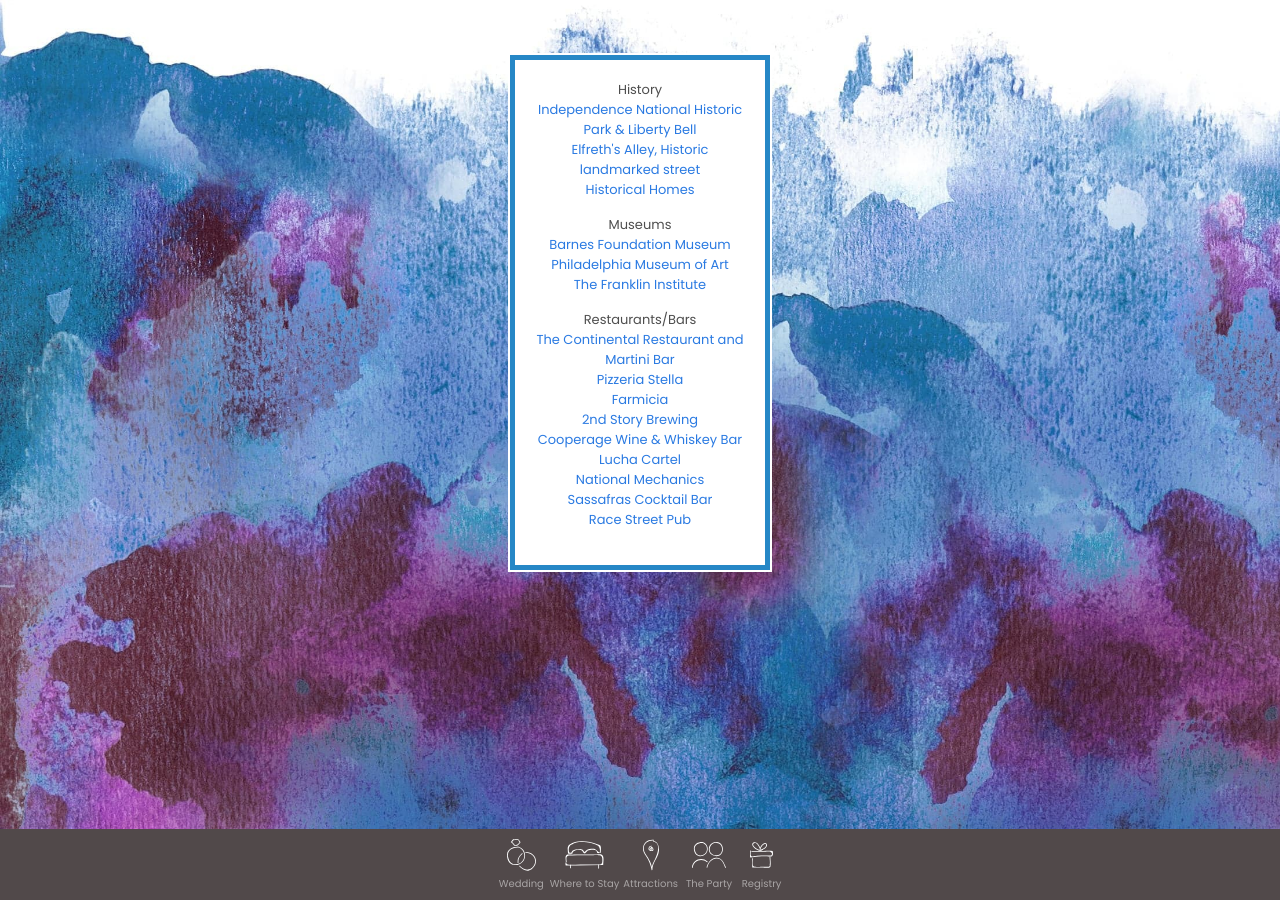
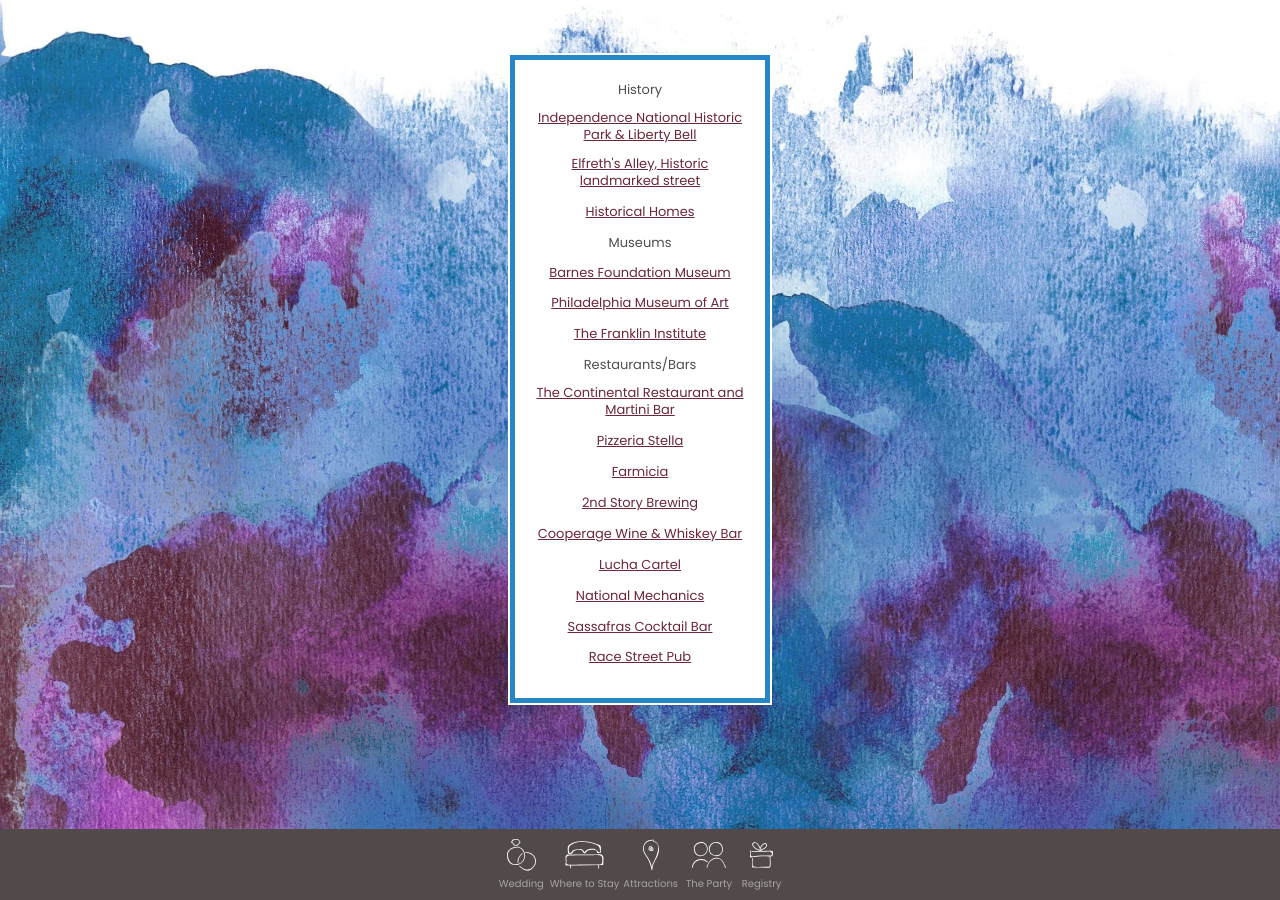
Before and after one commit to mattmotel/mattsuzy, a Jekyll site: the page built from attractions.md, in a window 1280 px wide. Built offline with Jekyll 4.4.1, drawn with Linux system fonts in a browser that asks for light colours; nearby versions of some CDN libraries.

Commit message:
link colors

```diff
--- a/_sass/_base.scss
+++ b/_sass/_base.scss
@@ -94,16 +94,3 @@
 /**
  * Links
  */
-a {
-    color: $brand-color;
-    text-decoration: none;
-
-    &:visited {
-        color: darken($brand-color, 15%);
-    }
-
-    &:hover {
-        color: $text-color;
-
-    }
-}
--- a/_sass/_layout.scss
+++ b/_sass/_layout.scss
@@ -1,11 +1,23 @@
+a {
+    color: #6c2738;
+    transition: all .1s;
+
+    &:hover {
+        opacity:.5;
+
+    }
+}
+
+h3{font-size:13px;
+margin:0px 0px 10px 0px;
+padding:0;}
+
 
  .container{
     display: flex;
     justify-content: center;
     align-items: center;
     height:100vh;
-
-
     }
 
     .box{
@@ -19,7 +31,6 @@
     0 0 0 5px rgba(101,27,54,1),
     0 0 0 7px rgba(255,255,255,1);
     animation: thecolor 10s infinite;
-
 }
 
 /* The animation code */
@@ -77,34 +88,6 @@
     }
 }
 
-.post-content {
-    margin-bottom: $spacing-unit;
-
-    h2 {
-        font-size: 32px;
-
-        @include media-query($on-laptop) {
-            font-size: 28px;
-        }
-    }
-
-    h3 {
-        font-size: 26px;
-
-        @include media-query($on-laptop) {
-            font-size: 22px;
-        }
-    }
-
-    h4 {
-        font-size: 20px;
-
-        @include media-query($on-laptop) {
-            font-size: 18px;
-        }
-    }
-}
-
 #menu{
     background-color:#51494a;
     padding:10px;
@@ -123,7 +106,7 @@
     height:32px;
     padding:5px 10px;
 }
-#menu a{float:left;padding:0px 2px;}
+#menu a{float:left;padding:0px 2px;text-decoration: none;}
 #menu a span{font-size:10px;color:rgba(255,255,255,.5);display:block;}
 #menu a:hover span{text-decoration:none;color:rgba(255,255,255,1);border:0;}
 
@@ -155,6 +138,48 @@
     .clear{clear:both;}
     #party-layout{display:inline-block;padding:20px 0px;}
     .layout{margin:auto;text-align:center;}
+
+
+  #gmap{width:100%;border:0;height:230px;position:absolute;top:-47px;left:0px;}
+    #gmap2{width:100%;border:0;position:fixed;bottom:25px;height:230px;left:0px;overflow:hidden;}
+
+
+    .details{
+    padding:20px;
+    background:#fff;
+    color:#4e4e4e;
+    width:210px;
+    margin:30px auto;
+    text-align:center;
+    box-shadow:
+    0 0 0 5px rgba(101,27,54,1),
+    0 0 0 7px rgba(255,255,255,1);
+    animation: thecolor 10s infinite;}
+
+.details a{margin-bottom:12px;display:inline-block;line-height:1.3em;}
+
+    .where{margin:30px auto 230px auto;}
+
+    .close{
+    position:fixed;
+    top:10px;
+    right:10px;
+        display:block;
+        text-align: center;
+        border:0;
+        width:40px;
+        height:40px;
+        margin:auto;
+        background-image:url("/images/close.svg");
+        background-repeat:no-repeat;
+        background-size:30px 24px;
+        font-size:0px;
+    background-position: center center;
+    background-color:rgba(0,0,0,.5);
+    border-radius:20px;
+    }
+
+    .close:hover{background-color:rgba(0,0,0,1);}
 
 
 
@@ -296,37 +321,3 @@
     .atc-style-blue .atcb-item:hover {
     background: rgb(66,129,244);
     }
-
-    #gmap{width:100%;border:0;height:230px;position:absolute;top:-47px;left:0px;}
-    #gmap2{width:100%;border:0;position:fixed;bottom:25px;height:230px;left:0px;overflow:hidden;}
-
-
-    .details{
-    padding:20px;
-    background:#fff;
-    color:#4e4e4e;
-    width:210px;
-    margin:30px auto;
-    text-align:center;
-    box-shadow:
-    0 0 0 5px rgba(101,27,54,1),
-    0 0 0 7px rgba(255,255,255,1);
-    animation: thecolor 10s infinite;}
-    .where{margin:30px auto 230px auto;}
-
-    .close{
-    position:fixed;
-    top:10px;
-    right:10px;
-        display:block;
-        text-align: center;
-        border:0;
-        width:40px;
-        height:30px;
-        background-color:transparent;
-        margin:auto;
-        background-image:url("/images/close.svg");
-        background-repeat:no-repeat;
-        background-size:40px 34px;
-        font-size:0px;
-    }
--- a/attractions.md
+++ b/attractions.md
@@ -5,17 +5,17 @@
 ---
 
 <div class="details">
-<p>History<br/>
+<h3>History</h3>
 <a href="http://www.nps.gov" target="_blank">Independence National Historic Park &amp; Liberty Bell</a><br/>
 <a href="http://www.elfrethsalley.org" target="_blank">Elfreth's Alley, Historic landmarked street</a><br/>
 <a href="http://www.philalandmarks.org/" target="_blank">Historical Homes</a><br/>
-</p>
-<p>Museums<br/>
+
+<h3>Museums</h3>
 <a href="http://www.barnesfoundation.org/" target="_blank">Barnes Foundation Museum</a><br/>
 <a href="http://www.philamuseum.org/" target="_blank">Philadelphia Museum of Art</a><br/>
 <a href="http://www.fi.edu" target="_blank">The Franklin Institute</a><br/>
-</p>
-<p>Restaurants/Bars <br/>
+
+<h3>Restaurants/Bars</h3>
 <a href="http://www.continentalmartinibar.com" target="_blank">The Continental Restaurant and Martini Bar</a><br/>
 <a href="http://www.pizzeriastella.net" target="_blank">Pizzeria Stella</a><br/>
 <a href="http://www.farmiciarestaurant.com" target="_blank">Farmicia</a><br/>
@@ -24,5 +24,5 @@
 <a href="http://www.luchacartel.com" target="_blank">Lucha Cartel</a><br/>
 <a href="http://www.nationalmechanics.com" target="_blank">National Mechanics</a><br/>
 <a href="http://www.sassafrasbar.com" target="_blank">Sassafras Cocktail Bar</a><br/>
-<a href="http://www.racestreetcafe.net" target="_blank">Race Street Pub</a></p>
+<a href="http://www.racestreetcafe.net" target="_blank">Race Street Pub</a>
 </div>
```
